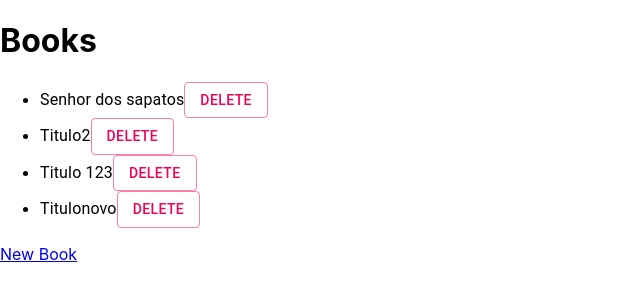
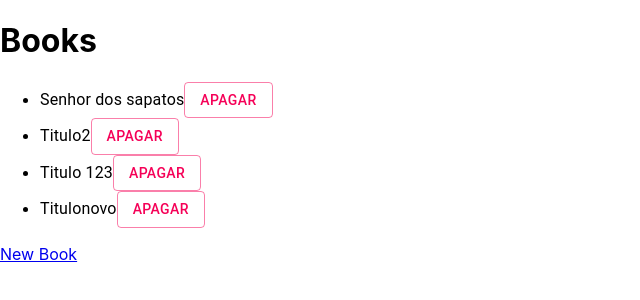
Before and after one commit to kostadriano/insiders, a React (Create React App) app: page /books in a window 1280 px wide. Shown: the top 300 px of the page, without its empty margins (0-640 px from the left). Built offline with nearby package versions, Linux system fonts and the light colour scheme; data requests are answered from the project's data file.

Commit message:
change delete button text to Apagar

```diff
--- a/src/pages/Books/index.js
+++ b/src/pages/Books/index.js
@@ -51,7 +51,7 @@ class Books extends React.Component {
                 <Typography component="span">{book.title}</Typography>
 
                 <Button onClick={() => this.handleDeleteBook(book.id)} variant="outlined" color="secondary">
-                  DELETE
+                  Apagar
                 </Button>
               </li>
             )
```
